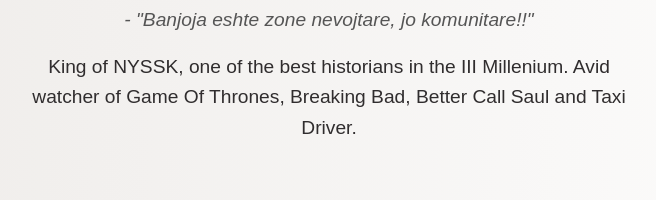
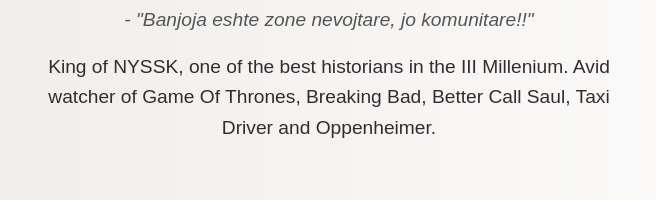
Before and after one commit to NotAriRay/graniti, a plain HTML site: page index.html in a window 1280 px wide. Shown: the part 600-800 px from the top of the page, without its empty margins (311-967 px from the left). Drawn offline with Linux system fonts and the light colour scheme; a web font is replaced by a local one.

Commit message:
added oppenheimer to his about section

```diff
--- a/index.html
+++ b/index.html
@@ -16,7 +16,7 @@
 
   <main>
     <section class="content">
-      <p>King of NYSSK, one of the best historians in the III Millenium. Avid watcher of Game Of Thrones, Breaking Bad, Better Call Saul and Taxi Driver.</p>
+      <p>King of NYSSK, one of the best historians in the III Millenium. Avid watcher of Game Of Thrones, Breaking Bad, Better Call Saul, Taxi Driver and Oppenheimer.</p>
     </section>
   </main>
 </body>
```
